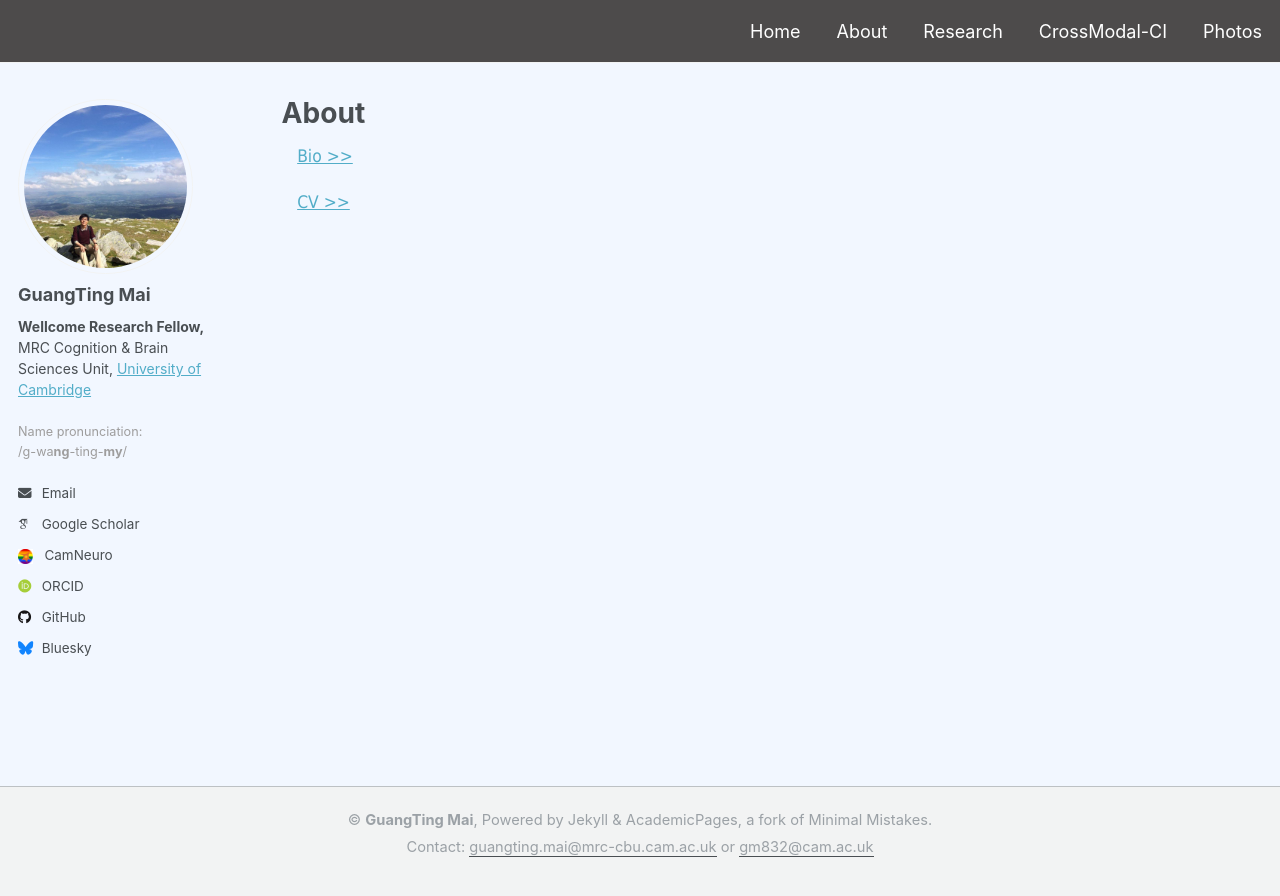
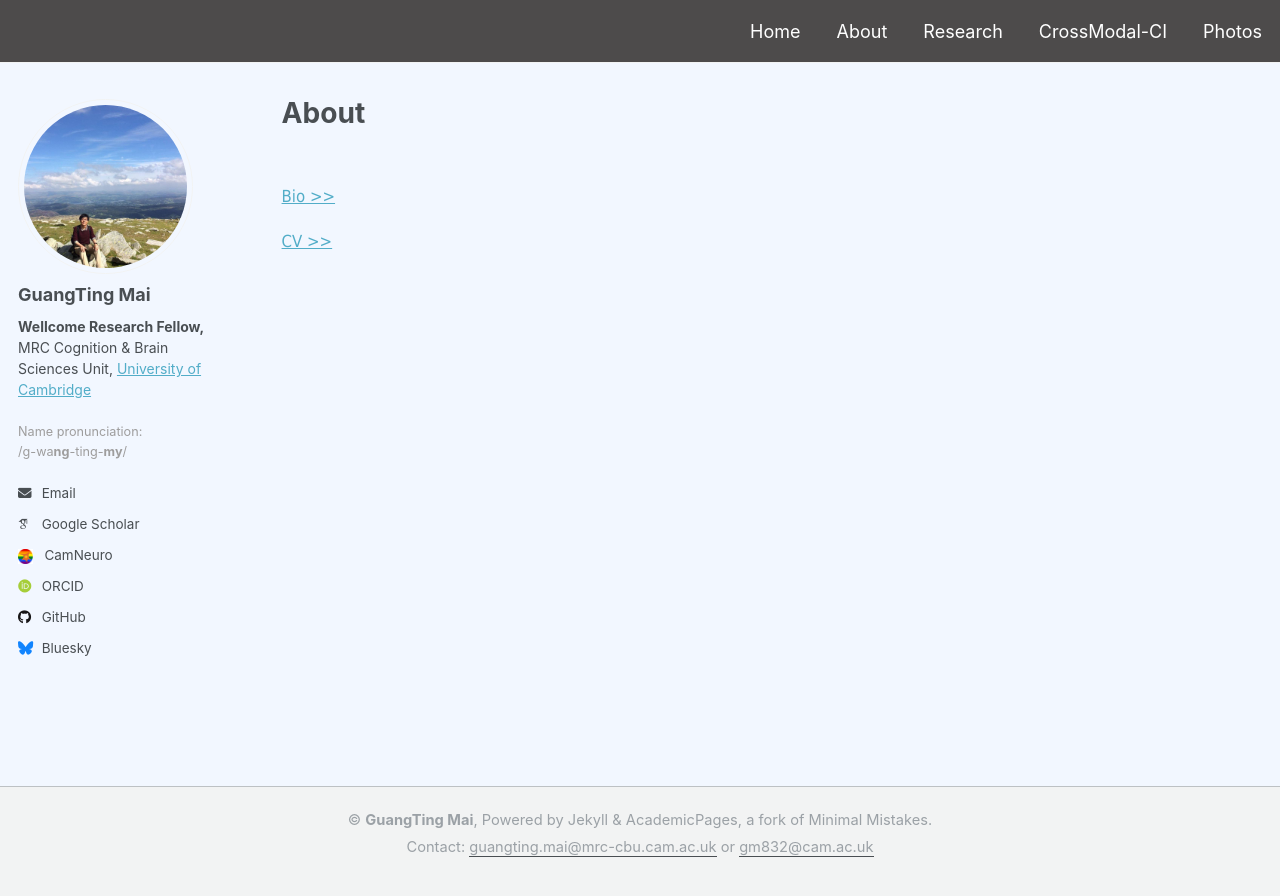
Before and after one commit to guangtingmai/guangtingmai.github.io, a Jekyll site: the page built from _pages/about.html, in a window 1280 px wide. Shown: the top 896 px of the page. Built offline with Jekyll 4.4.1, drawn with Linux system fonts in a browser that asks for light colours; some web fonts are replaced.

Commit message:
Update about.html

```diff
--- a/_pages/about.html
+++ b/_pages/about.html
@@ -4,5 +4,6 @@
 permalink: /about/
 author_profile: true
 ---
-<p><span style="font-size: 13pt;font-family: Tahoma;line-height: 1.3;display: block;margin-bottom: 0.13vh">&emsp;<a href="https://guangtingmai.github.io/bio/">Bio >></a></span></p>
-<p><span style="font-size: 13pt;font-family: Tahoma;line-height: 1.3;display: block;margin-bottom: 0.13vh">&emsp;<a href="https://guangtingmai.github.io/cv/">CV >></a></span></p>
+<br>
+<p><span style="font-size: 12.5pt;font-family: Tahoma;line-height: 1.3;display: block;margin-bottom: 0.13vh"><a href="https://guangtingmai.github.io/bio/">Bio >></a></span></p>
+<p><span style="font-size: 12.5pt;font-family: Tahoma;line-height: 1.3;display: block;margin-bottom: 0.13vh"><a href="https://guangtingmai.github.io/cv/">CV >></a></span></p>
```
